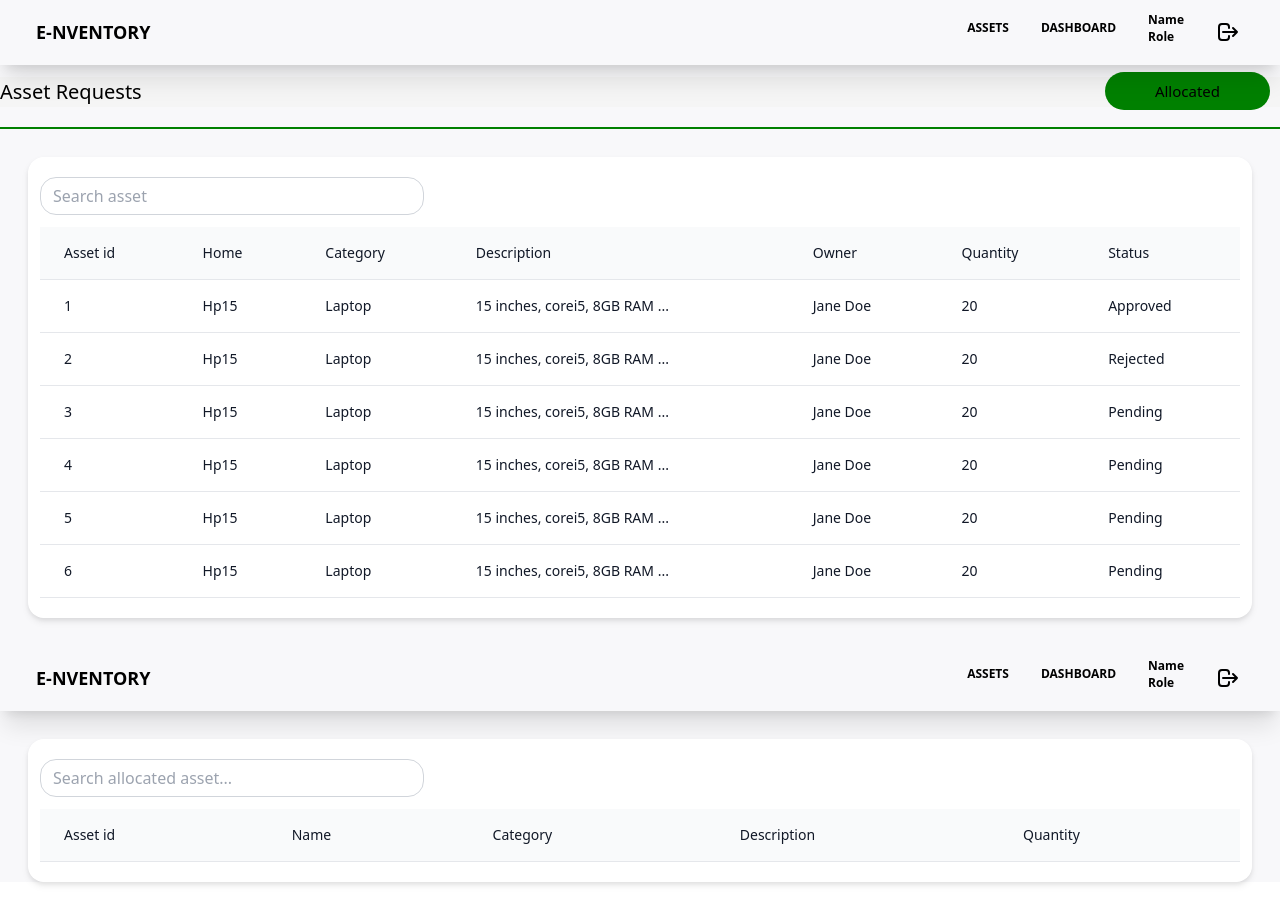
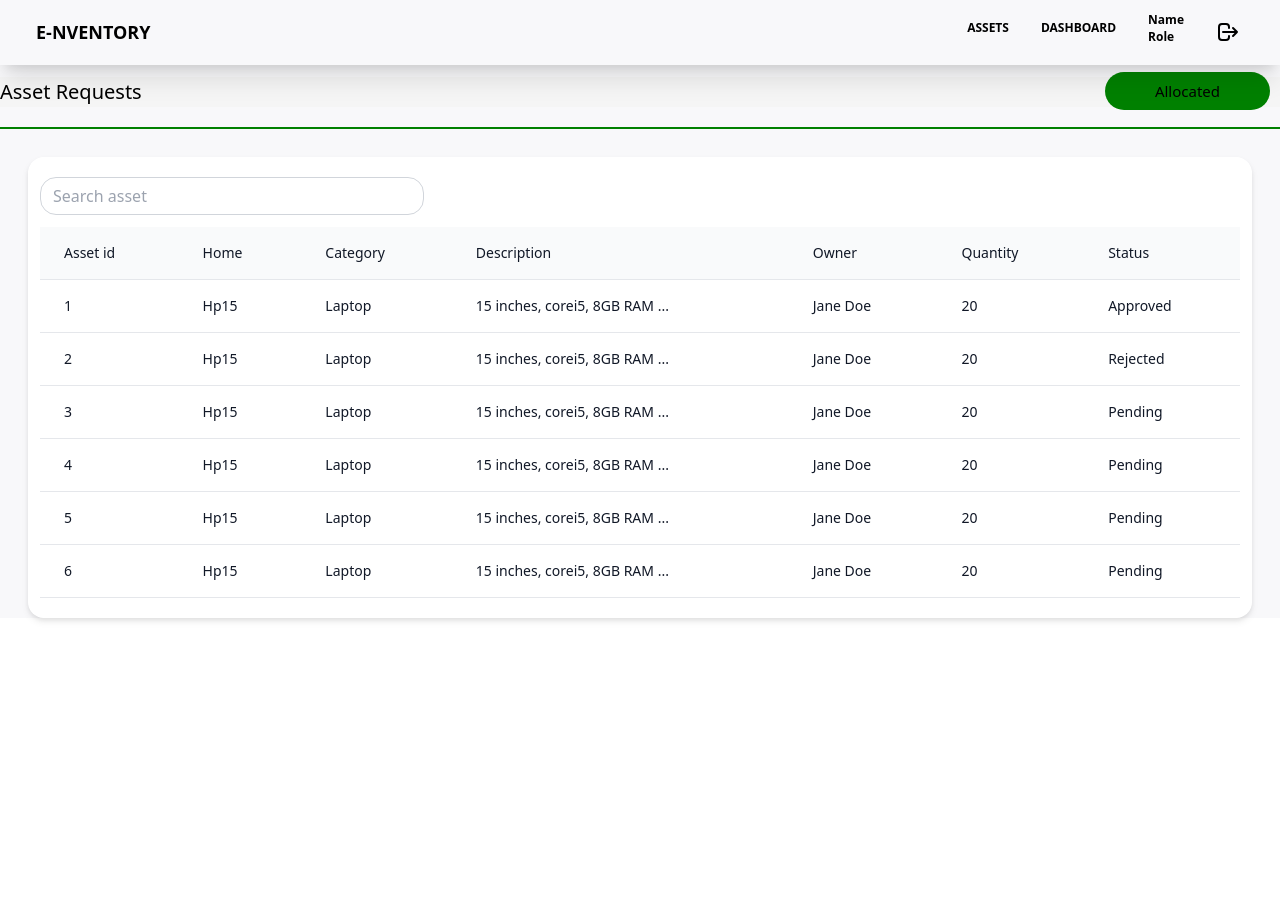
Before and after one commit to CKawara/Asset-management, a React (Create React App) app: page /userdashboard in a window 1280 px wide. After the commit the page ends 800 px from the top, so only its background shows below. Built offline with nearby package versions, Linux system fonts and the light colour scheme.

Commit message:
Allocated button route

```diff
--- a/src/App.js
+++ b/src/App.js
@@ -12,7 +12,6 @@ function App() {
       <div className='App'>
 
       <UserDashboard />
-      <AllocatedTable/>
       <Routes>
         <Route path={'/home'}  element={<Home/>} exact/>
         <Route path={'/dashboard'} element={<Dashboard/>} />
--- a/src/components/User-Dashboard/UserDashboard.js
+++ b/src/components/User-Dashboard/UserDashboard.js
@@ -3,6 +3,8 @@ import { Link } from "react-router-dom";
 import styled from "styled-components";
 import NavBar from '../NavBar';
 import UserTable from './user_requests';
+
+
 
 function UserDashboard() {
     return (
```
